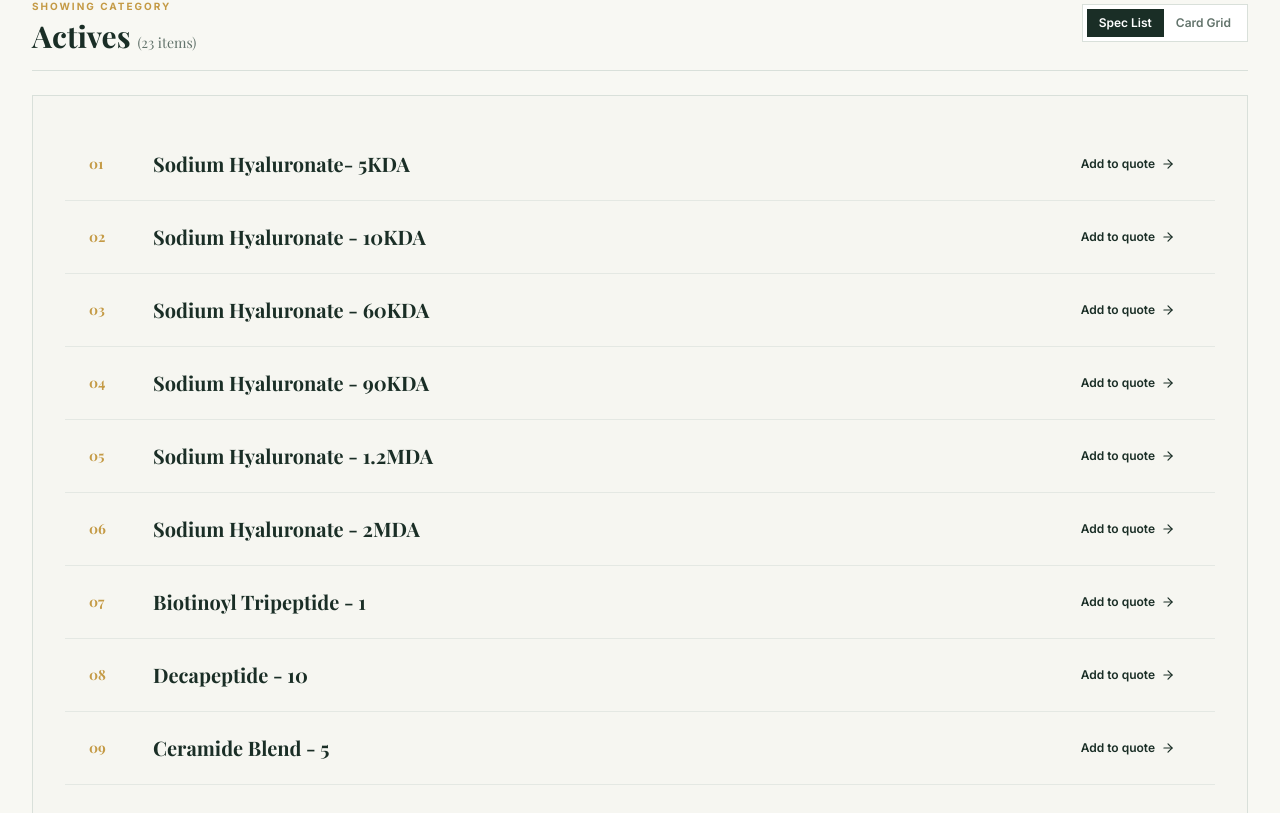
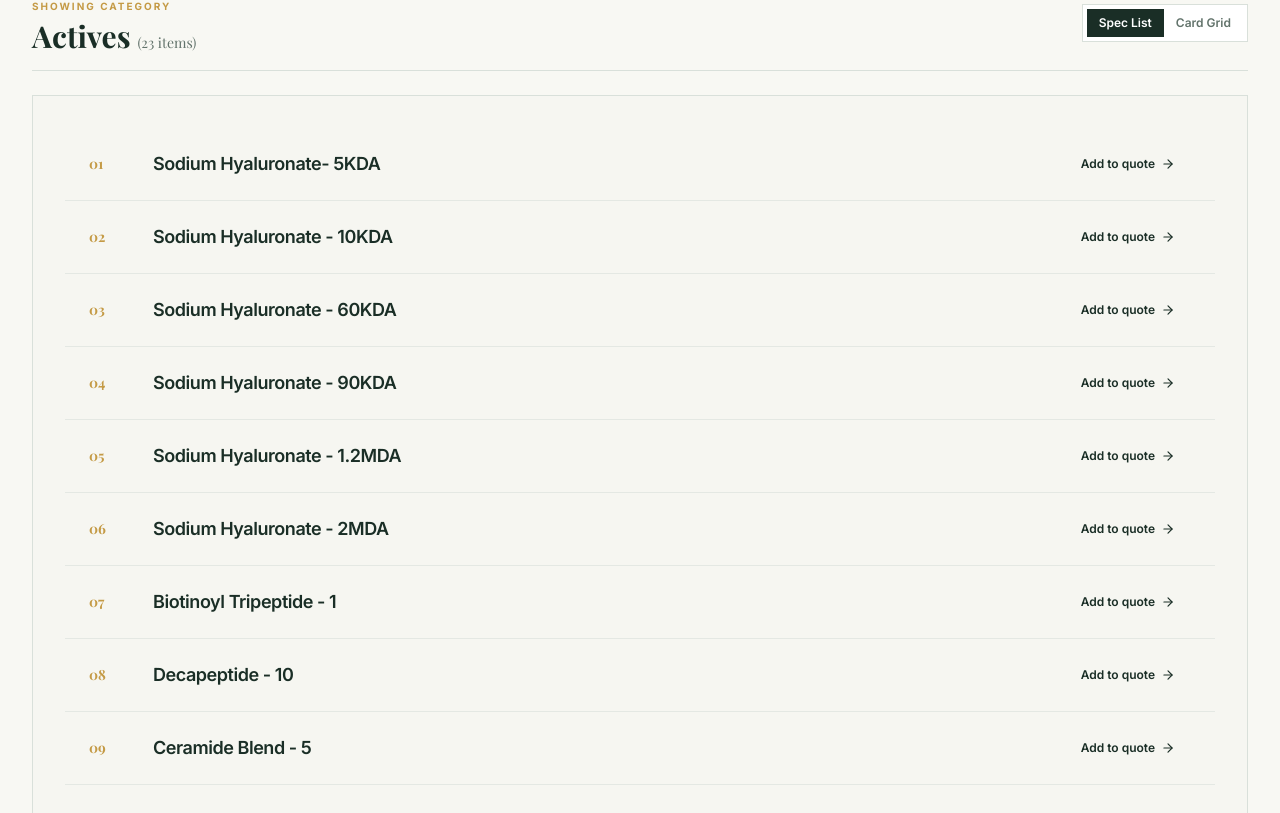
Before and after one commit to blazecodeprakhar/Pure-Vision-Chemicals, a Next.js app: page / in a window 1280 px wide. Shown: the part 1927-2740 px from the top of the page. Built offline with nearby package versions, Linux system fonts and the light colour scheme; a web font is replaced by a local one.

Commit message:
style: update product title typography from heavy serif to crisp easy-to-read sans-serif

```diff
--- a/src/app/page.tsx
+++ b/src/app/page.tsx
@@ -402,7 +402,7 @@ export default function Home() {
                           <span className="font-serif-luxury text-xs sm:text-sm text-[#C49A45] font-bold w-6">
                             {String(idx + 1).padStart(2, "0")}
                           </span>
-                          <h4 className="font-serif-luxury font-bold text-base sm:text-xl text-[#1A2E26] group-hover:text-[#2D4A3E] transition-colors">
+                          <h4 className="font-sans font-semibold text-base sm:text-lg text-[#1A2E26] tracking-tight group-hover:text-[#C49A45] transition-colors">
                             {product.name}
                           </h4>
                         </div>
@@ -458,7 +458,7 @@ export default function Home() {
                           </span>
                         </div>
 
-                        <h3 className="font-serif-luxury font-bold text-base text-[#1A2E26] group-hover:text-[#2D4A3E] transition-colors leading-snug pt-1">
+                        <h3 className="font-sans font-semibold text-base text-[#1A2E26] group-hover:text-[#2D4A3E] transition-colors leading-snug pt-1">
                           {product.name}
                         </h3>
                       </div>
```
